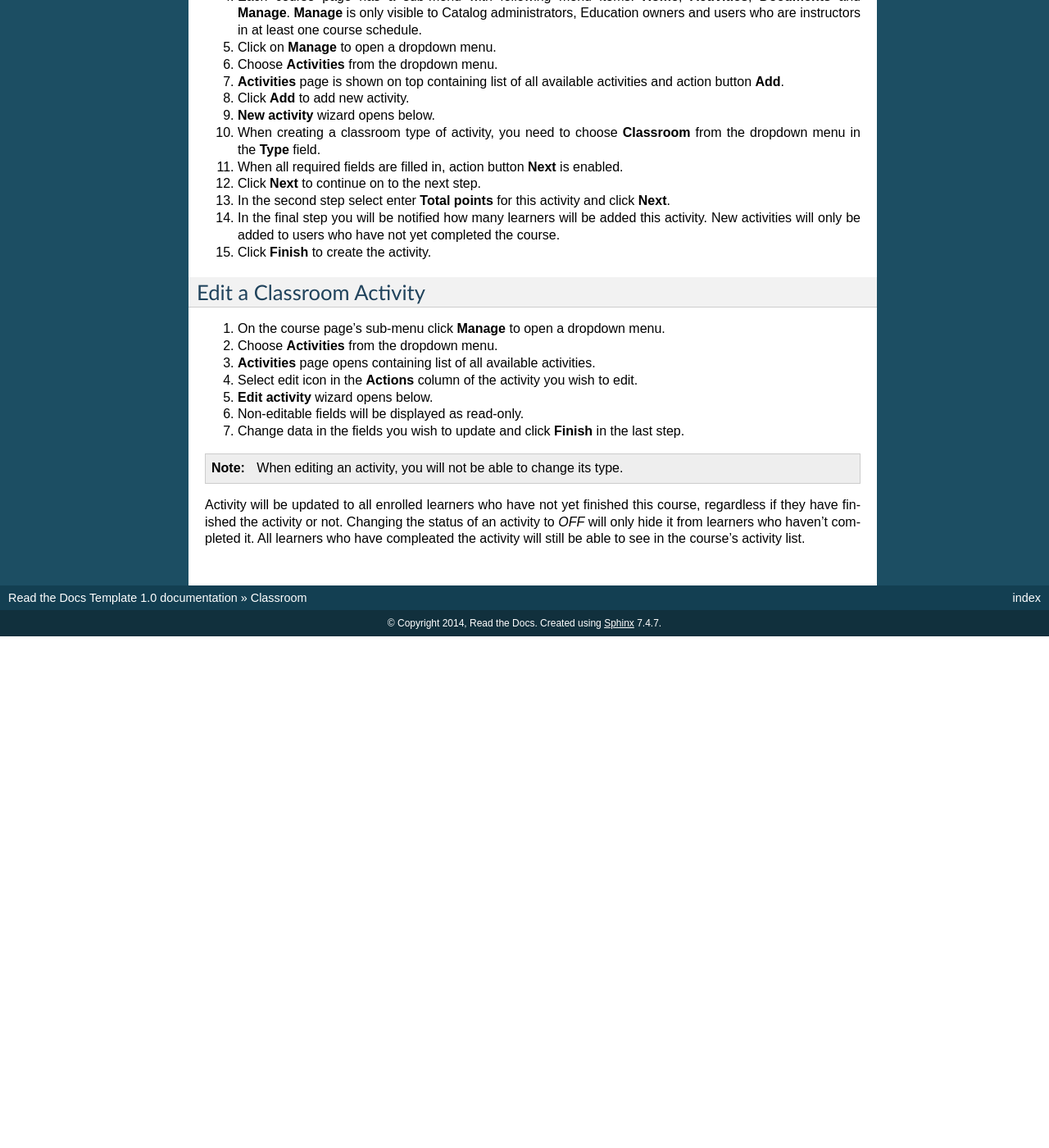
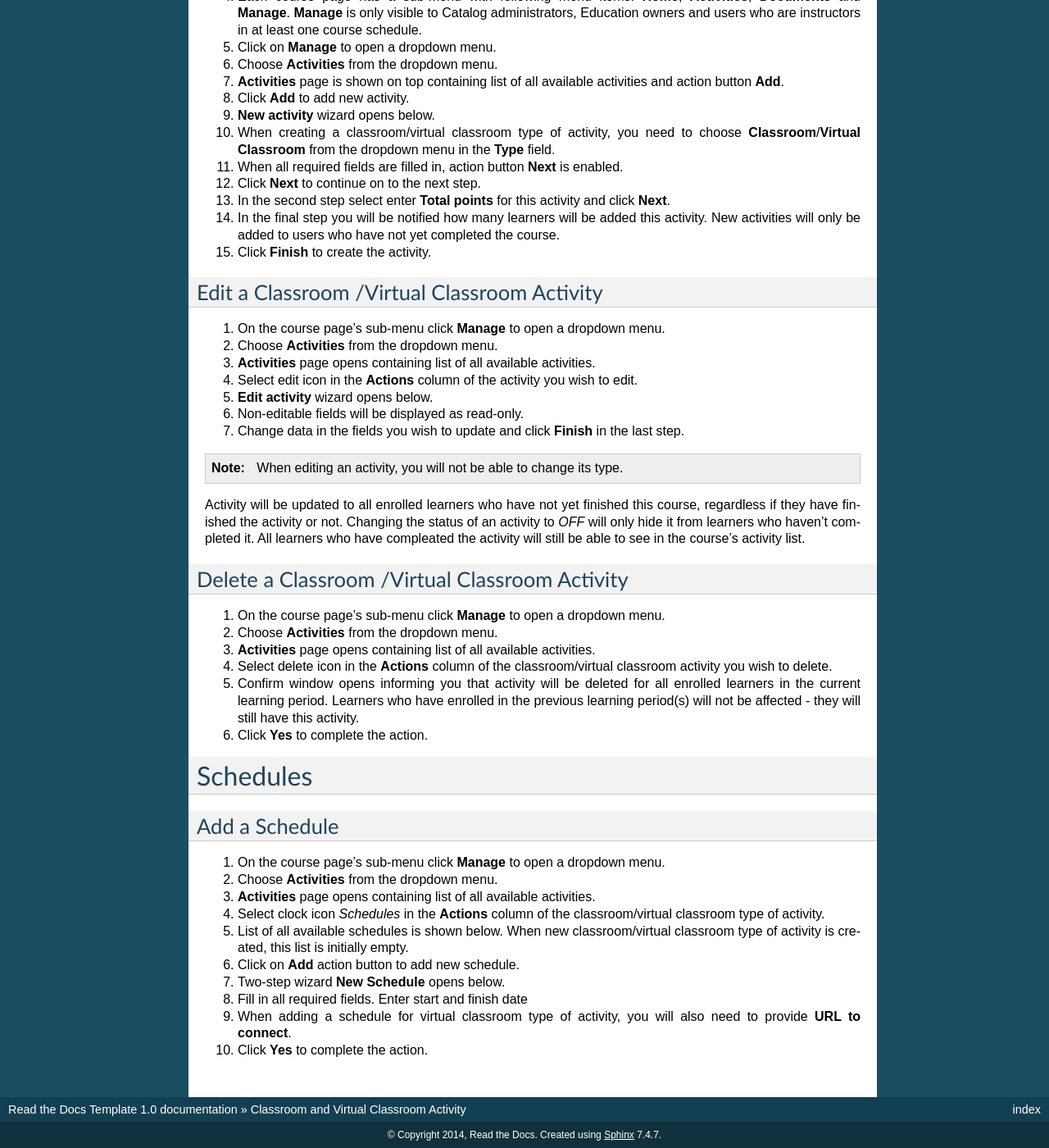
Before and after one commit to pslisko/performa365docs, a Sphinx documentation site: the page built from docs/howto/manage_activities/classroom_virtual.rst, in a window 1280 px wide and 1400 px high, scrolled down 430 px. Shown: the whole window at 82% size. Built offline with Sphinx 7.4.7, drawn with Linux system fonts in a browser that asks for light colours; pages that are not in the unit, such as notebooks, are missing from menus; before the commit the page ends 1206 px from its top, so only the background shows below that; some of the changed text lies outside the part shown.

Commit message:
Update classroom_virtual.rst

```diff
--- a/docs/howto/manage_activities/classroom_virtual.rst
+++ b/docs/howto/manage_activities/classroom_virtual.rst
@@ -7,16 +7,16 @@ Application roles needed to work with activities:
 
 ..
 
-Classroom
-============
+Classroom and Virtual Classroom Activity
+=========================================
 
 About
 **********
 
-This feature is used to manage schedules for classes which take place in physical classrooms.
+This feature is used to manage schedules for classes which take place in physical or virtual classrooms.
 
-Add a Classroom Activity
-***********************
+Add a Classroom /Virtual Classroom Activity
+********************************************
 
 #. Go to **Catalog** > **Courses**. Courses can be found using search and filtering options on the **Catalog** page.
 #. Click the tile of the course you wish to add activities to.
@@ -27,15 +27,15 @@ Add a Classroom Activity
 #. **Activities** page is shown on top containing list of all available activities and action button **Add**.
 #. Click **Add** to add new activity.
 #. **New activity** wizard opens below.
-#. When creating a classroom type of activity, you need to choose **Classroom** from the dropdown menu in the **Type** field.
+#. When creating a classroom/virtual classroom type of activity, you need to choose **Classroom**/**Virtual Classroom** from the dropdown menu in the **Type** field.
 #. When all required fields are filled in, action button **Next** is enabled.
 #. Click **Next** to continue on to the next step.
 #. In the second step select enter **Total points** for this activity and click **Next**.
 #. In the final step you will be notified how many learners will be added this activity. New activities will only be added to users who have not yet completed the course.
 #. Click **Finish** to create the activity.
 
-Edit a Classroom Activity
-***************************
+Edit a Classroom /Virtual Classroom Activity
+**********************************************
 
 #. On the course page's sub-menu click **Manage** to open a dropdown menu.
 #. Choose **Activities** from the dropdown menu.
@@ -49,3 +49,31 @@ Edit a Classroom Activity
 .. note:: When editing an activity, you will not be able to change its type.
 Activity will be updated to all enrolled learners who have not yet finished this course, regardless if they have finished the activity or not.
 Changing the status of an activity to *OFF* will only hide it from learners who haven't completed it. All learners who have compleated the activity will still be able to see in the course's activity list.
+
+Delete a Classroom /Virtual Classroom Activity
+*************************************************
+
+#. On the course page's sub-menu click **Manage** to open a dropdown menu.
+#. Choose **Activities** from the dropdown menu.
+#. **Activities** page opens containing list of all available activities.
+#. Select delete icon in the **Actions** column of the classroom/virtual classroom activity you wish to delete.
+#. Confirm window opens informing you that activity will be deleted for all enrolled learners in the current learning period. Learners who have enrolled in the previous learning period(s) will not be affected - they will still have this activity.
+#. Click **Yes** to complete the action.
+
+
+Schedules
+==========
+
+Add a Schedule
+****************
+
+#. On the course page's sub-menu click **Manage** to open a dropdown menu.
+#. Choose **Activities** from the dropdown menu.
+#. **Activities** page opens containing list of all available activities.
+#. Select clock icon *Schedules* in the **Actions** column of the classroom/virtual classroom type of activity.
+#. List of all available schedules is shown below. When new classroom/virtual classroom type of activity is created, this list is initially empty.
+#. Click on **Add** action button to add new schedule.
+#. Two-step wizard **New Schedule** opens below.
+#. Fill in all required fields. Enter start and finish date
+#. When adding a schedule for virtual classroom type of activity, you will also need to provide **URL to connect**.
+#. Click **Yes** to complete the action.
```
